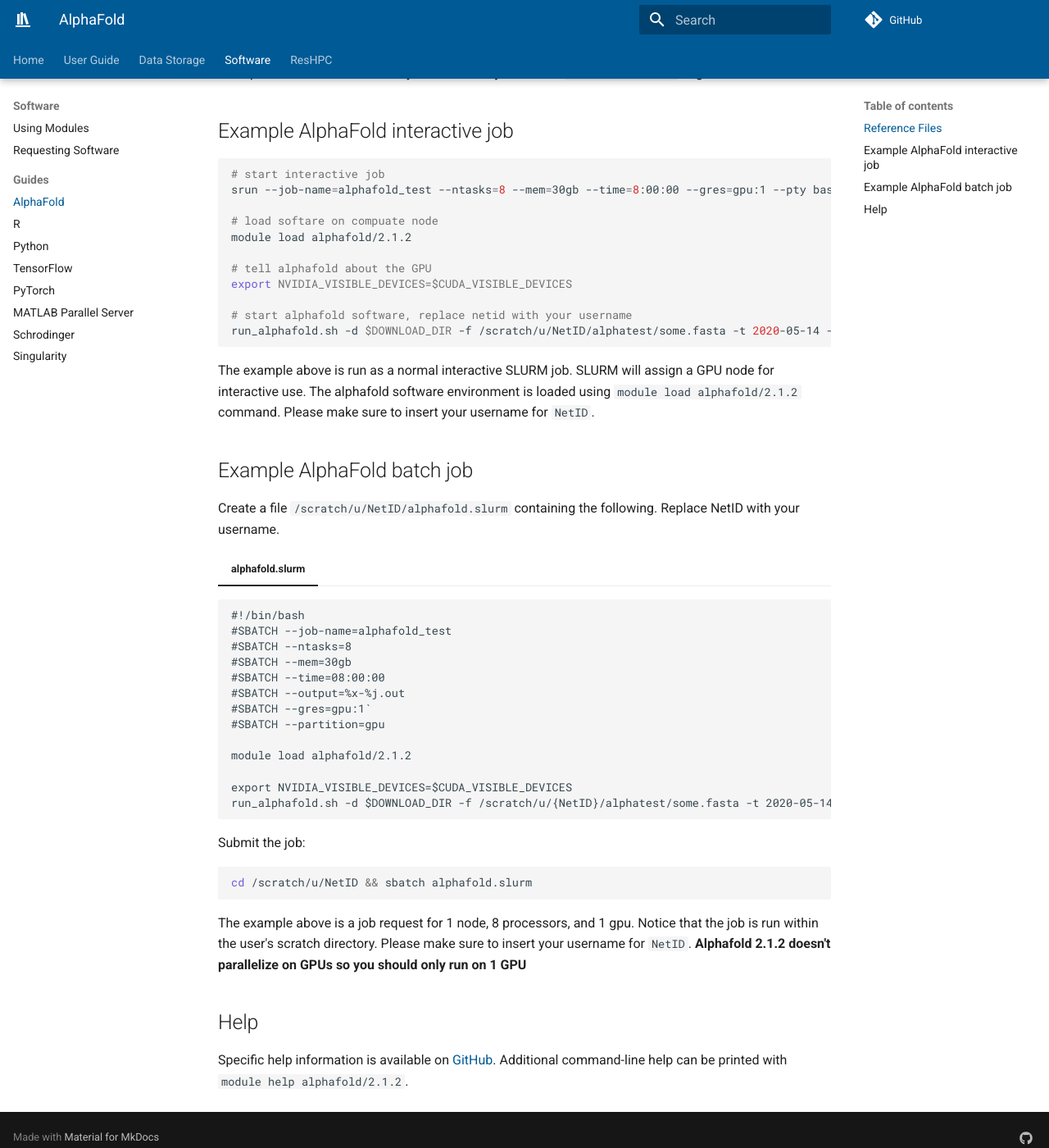
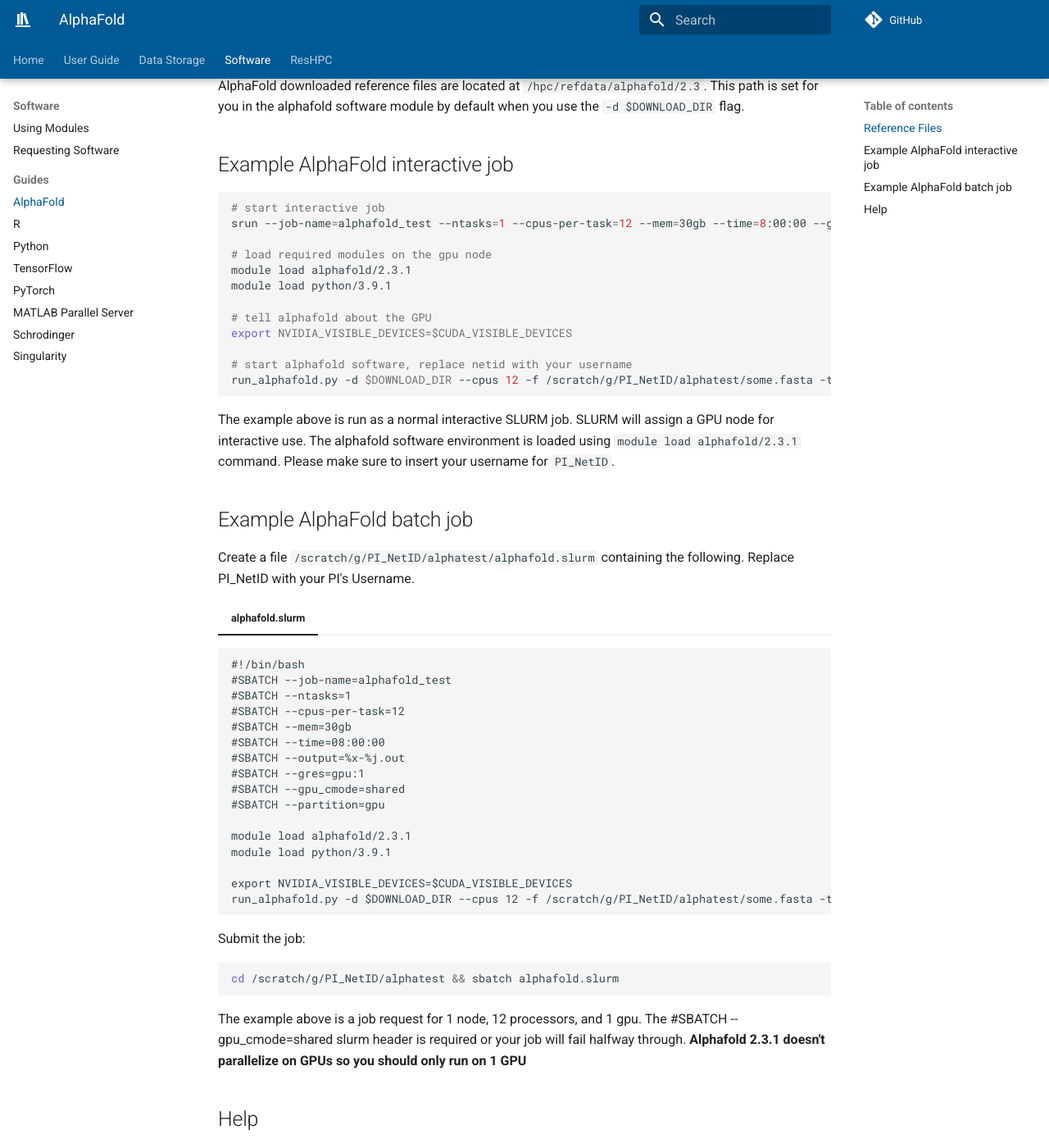
Before and after one commit to mcw-rcc/mcw-rcc.github.io, an MkDocs documentation site: the page built from docs/software/alphafold.md, in a window 1280 px wide and 1400 px high, scrolled down 578 px. Shown: the whole window at 82% size. Built offline with MkDocs 1.6.1 and Material for MkDocs 9.7.7, drawn with Linux system fonts in a browser that asks for light colours; comment, search, counter and statistics services are not loaded; some of the changed text lies outside the part shown.

Commit message:
alphfold 2.3.1 module updates

````diff
--- a/docs/software/alphafold.md
+++ b/docs/software/alphafold.md
@@ -1,67 +1,72 @@
 # AlphaFold
 
 !!! info "Updates"
-    03/11/2022: Version 2.1.2 including multimer support.
+    03/06/2023: Version 2.3.1 Adds new --cpus option to speed up tasks.  https://github.com/deepmind/alphafold/releases/tag/v2.3.0
+    RCC is using this folk of alphafold to add singularity support: https://github.com/dialvarezs/alphafold
 
 AlphaFold can accurately predict 3D models of protein structures and is accelerating research in nearly every field of biology.
 
 ***- [Deepmind](https://www.deepmind.com/research/highlighted-research/alphafold)***
 
-AlphaFold is installed on the HPC Cluster using conda virtual environments. The [code version](https://github.com/amorehead/alphafold_non_docker) we use is an alternative to the native docker container they provide.
+AlphaFold is installed on the HPC Cluster using Singularity images. The [code version](https://github.com/dialvarezs/alphafold) we use is an alternative to the native docker container they provide.
 
 ## Reference Files
 
-AlphaFold downloaded reference files are located at `/hpc/refdata/alphafold`. This path is set for you in the alphafold software module by default when you use the `-d $DOWNLOAD_DIR` flag.
+AlphaFold downloaded reference files are located at `/hpc/refdata/alphafold/2.3`. This path is set for you in the alphafold software module by default when you use the `-d $DOWNLOAD_DIR` flag.
 
 ## Example AlphaFold interactive job
 
 ```bash
 # start interactive job
-srun --job-name=alphafold_test --ntasks=8 --mem=30gb --time=8:00:00 --gres=gpu:1 --pty bash
+srun --job-name=alphafold_test --ntasks=1 --cpus-per-task=12 --mem=30gb --time=8:00:00 --gres=gpu:1 --gpu_cmode=shared --pty bash
 
-# load softare on compuate node
-module load alphafold/2.1.2
+# load required modules on the gpu node
+module load alphafold/2.3.1
+module load python/3.9.1
 
 # tell alphafold about the GPU
 export NVIDIA_VISIBLE_DEVICES=$CUDA_VISIBLE_DEVICES
 
 # start alphafold software, replace netid with your username
-run_alphafold.sh -d $DOWNLOAD_DIR -f /scratch/u/NetID/alphatest/some.fasta -t 2020-05-14 -o /scratch/u/NetID/alphatest/output
+run_alphafold.py -d $DOWNLOAD_DIR --cpus 12 -f /scratch/g/PI_NetID/alphatest/some.fasta -t 2020-05-14 -o /scratch/g/PI_NetID/alphatest/output
 ```
 
-The example above is run as a normal interactive SLURM job. SLURM will assign a GPU node for interactive use. The alphafold software environment is loaded using `module load alphafold/2.1.2` command. Please make sure to insert your username for
-`NetID`.
+The example above is run as a normal interactive SLURM job. SLURM will assign a GPU node for interactive use. The alphafold software environment is loaded using `module load alphafold/2.3.1` command. Please make sure to insert your username for
+`PI_NetID`.
 
 ## Example AlphaFold batch job
 
-Create a file `/scratch/u/NetID/alphafold.slurm` containing the following. Replace NetID with your username.
+Create a file `/scratch/g/PI_NetID/alphatest/alphafold.slurm` containing the following. Replace PI_NetID with your PI's Username.
 
 === "alphafold.slurm"
 
 ```txt
 #!/bin/bash
 #SBATCH --job-name=alphafold_test
-#SBATCH --ntasks=8
+#SBATCH --ntasks=1
+#SBATCH --cpus-per-task=12
 #SBATCH --mem=30gb
 #SBATCH --time=08:00:00
 #SBATCH --output=%x-%j.out
-#SBATCH --gres=gpu:1`
+#SBATCH --gres=gpu:1
+#SBATCH --gpu_cmode=shared
 #SBATCH --partition=gpu
 
-module load alphafold/2.1.2
+module load alphafold/2.3.1
+module load python/3.9.1
 
 export NVIDIA_VISIBLE_DEVICES=$CUDA_VISIBLE_DEVICES
-run_alphafold.sh -d $DOWNLOAD_DIR -f /scratch/u/{NetID}/alphatest/some.fasta -t 2020-05-14 -o /scratch/u/{NetID}/alphatest/output
+run_alphafold.py -d $DOWNLOAD_DIR --cpus 12 -f /scratch/g/PI_NetID/alphatest/some.fasta -t 2020-05-14 -o /scratch/u/PI_NetID/alphatest/output
 ```
 
 Submit the job:
 
 ```bash
-cd /scratch/u/NetID && sbatch alphafold.slurm
+cd /scratch/g/PI_NetID/alphatest && sbatch alphafold.slurm
 ```
 
-The example above is a job request for 1 node, 8 processors, and 1 gpu. Notice that the job is run within the user's scratch directory. Please make sure to insert your username for `NetID`. **Alphafold 2.1.2 doesn't parallelize on GPUs so you should only run on 1 GPU**
+The example above is a job request for 1 node, 12 processors, and 1 gpu. The #SBATCH --gpu_cmode=shared slurm header is required or your job will fail halfway through. **Alphafold 2.3.1 doesn't parallelize on GPUs so you should only run on 1 GPU**
 
 ## Help
 
-Specific help information is available on [GitHub](https://github.com/amorehead/alphafold_non_docker). Additional command-line help can be printed with `module help alphafold/2.1.2`.
+Specific help information is available on [GitHub](https://github.com/dialvarezs/alphafold). Additional command-line help can be printed with `module help alphafold/2.3.1`.
````
